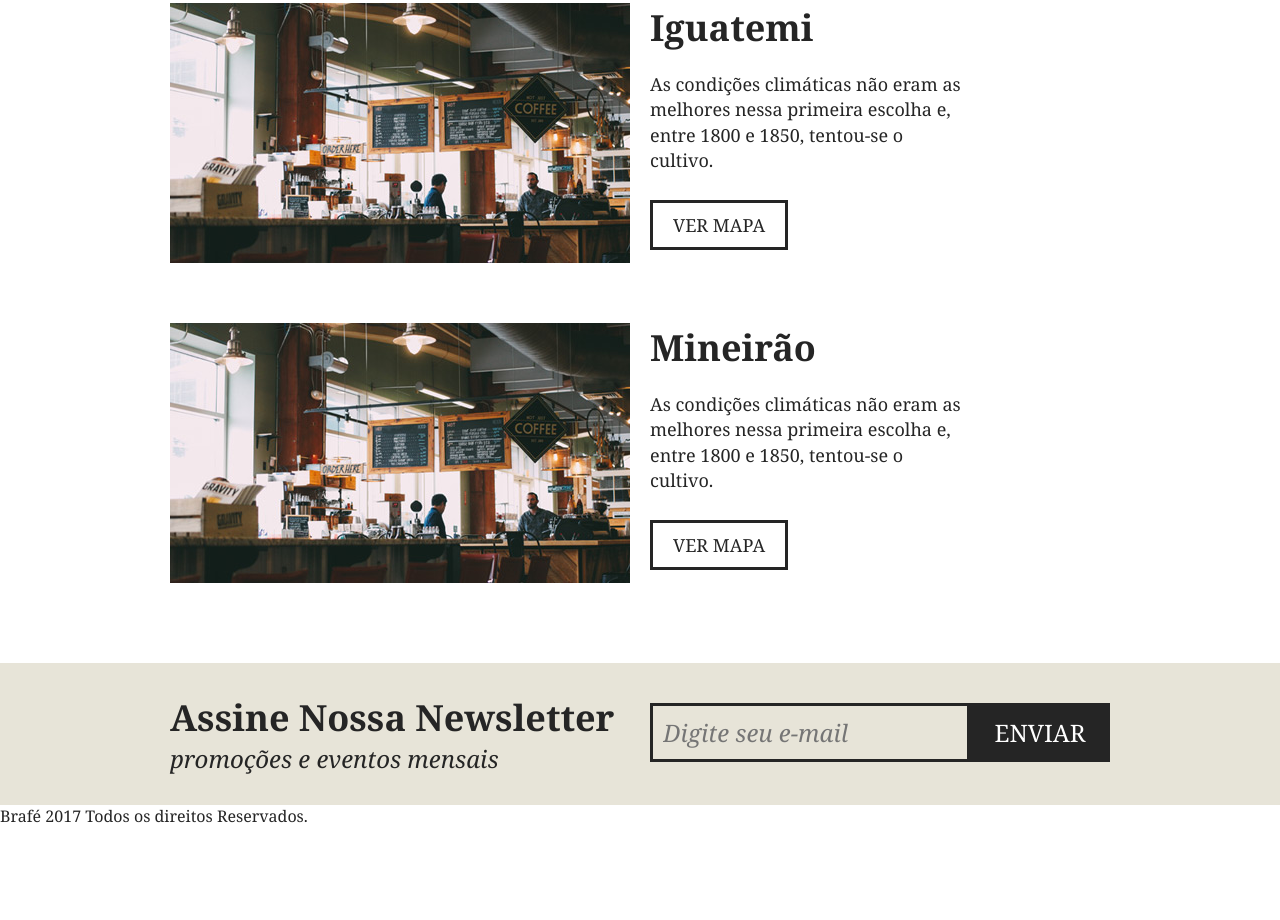
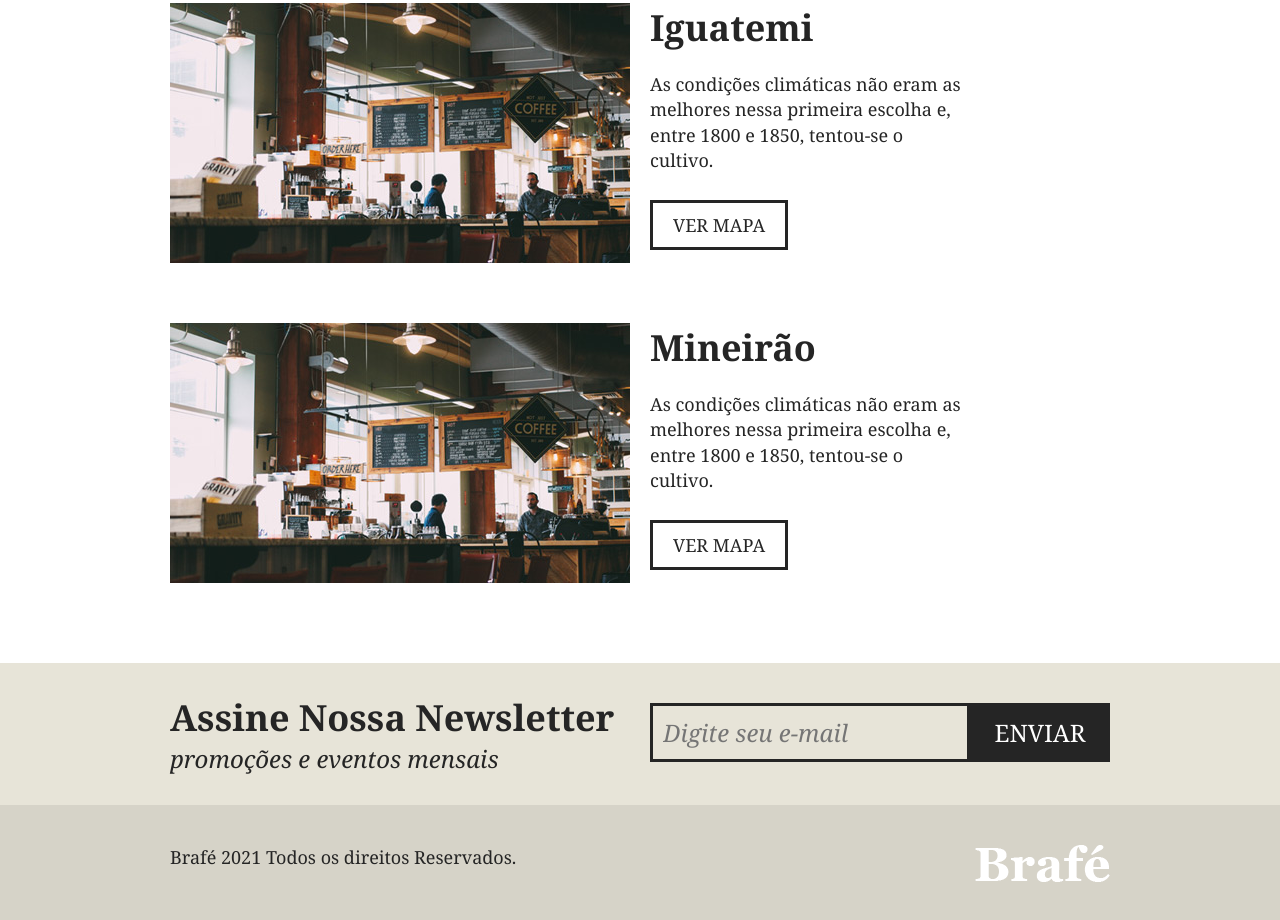
Before and after one commit to monteirocarlos/Braf-1, a plain HTML site: page index.html in a window 1280 px wide. Shown: the part 2166-3086 px from the top of the page. Before the commit the page ends 3035 px from the top, so only its background shows below. Drawn offline with Linux system fonts and the light colour scheme.

Commit message:
Footer finalizado

```diff
--- a/css/style.css
+++ b/css/style.css
@@ -325,3 +325,34 @@ a.menu-logo {
     border: none;
     cursor: pointer;
 }
+
+ /* Footer */
+
+.footer {
+    background: #d6d3c8;
+    padding: 40px 0;
+}
+
+.footer-container {
+    max-width: 960px;
+    margin: 0 auto;
+}
+
+.footer-container::after, .footer-container::before {
+    content: '';
+    display: table;
+    clear: both;
+}
+
+.footer p {
+    float: left;
+    margin: 0 10px;
+    font-size: 1.125em;
+    line-height: 1.4;
+}
+
+.footer img {
+    float: right;
+    margin: 0 10px;
+    display: block;
+}
--- a/index.html
+++ b/index.html
@@ -120,7 +120,7 @@
 
     <footer class="footer">
         <div class="footer-container">
-            <p>Brafé 2017 Todos os direitos Reservados.</p>
+            <p>Brafé 2021 Todos os direitos Reservados.</p>
             <img src="/img/brafe.png" alt="Brafé">
         </div>
     </footer>
```
